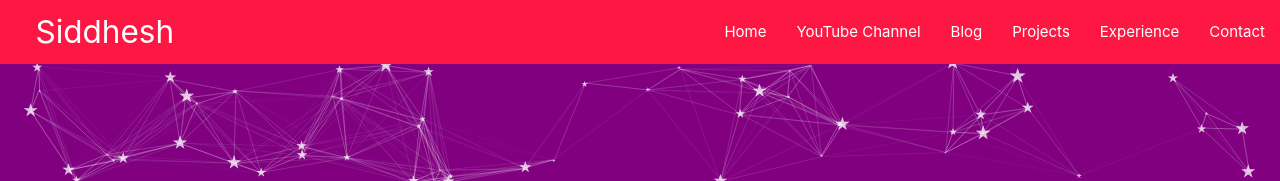
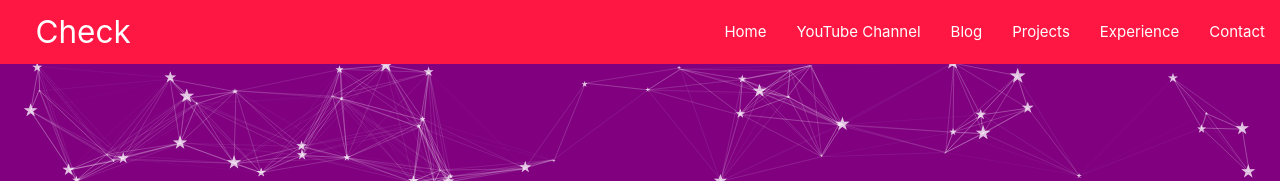
Before and after one commit to Siddhesh136/siddheshkadam.github.io, a plain HTML site: page index.html in a window 1280 px wide. Shown: the top 181 px of the page. Drawn offline with nearby package versions, Linux system fonts and the light colour scheme.

Commit message:
Update index.html

```diff
--- a/index.html
+++ b/index.html
@@ -56,7 +56,7 @@
     <!--Navbar-->
   <nav class="red accent-3">
     <div class="nav-wrapper">
-      <a href="index.html" class="brand-logo">&nbsp;&nbsp;&nbsp;&nbsp;Siddhesh</a>
+      <a href="index.html" class="brand-logo">&nbsp;&nbsp;&nbsp;&nbsp;Check</a>
       <a href="#" data-target="mobile-demo" class="sidenav-trigger"><i class="material-icons">menu</i></a>
       <ul class="right hide-on-med-and-down">
         <li><a href="index.html">Home</a></li>
```
